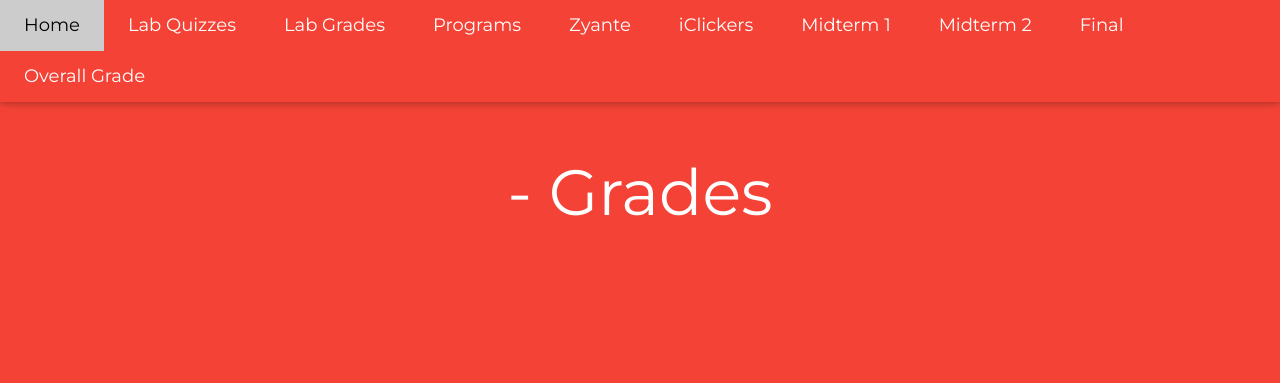
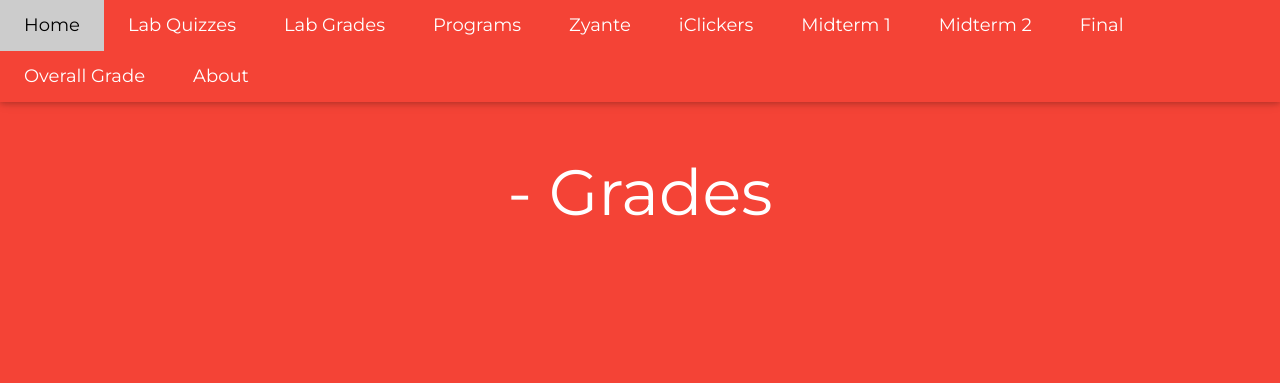
Before and after one commit to dhyanpatel/UIC-Grade-Portal, a Flask app: template templates/profile.html in a window 1280 px wide. Shown: the top 383 px of the page. Run offline with Flask 2, Linux system fonts and the light colour scheme; the template is opened without the code that fills it, so the values that code supplies are empty; parts of the project's set-up code (start-up, migrations or seed data) failed here and were passed over.

Commit message:
maintainence

```diff
--- a/templates/profile.html
+++ b/templates/profile.html
@@ -58,6 +58,7 @@
     <a href="#midterm2" class="w3-bar-item w3-button w3-hide-small w3-padding-large w3-hover-white">Midterm 2</a>
     <a href="#final" class="w3-bar-item w3-button w3-hide-small w3-padding-large w3-hover-white">Final</a>
     <a href="#overallGrade" class="w3-bar-item w3-button w3-hide-small w3-padding-large w3-hover-white">Overall Grade</a>
+    <a href="#about" class="w3-bar-item w3-button w3-hide-small w3-padding-large w3-hover-white">About</a>
   </div>
 
   <!-- Navbar on small screens -->
@@ -72,6 +73,7 @@
     <a href="#midterm2" class="w3-bar-item w3-button w3-padding-large">Midterm 2</a>
     <a href="#final" class="w3-bar-item w3-button w3-padding-large">Final</a>
     <a href="#overallGrade" class="w3-bar-item w3-button w3-padding-large">Overall Grade</a>
+    <a href="#about" class="w3-bar-item w3-button w3-padding-large">About</a>
   </div>
 </div>
 
@@ -212,7 +214,7 @@
 </div>
 
 <!-- Footer -->
-<footer class="w3-container w3-padding-64 w3-center w3-opacity">
+<footer class="w3-container w3-padding-64 w3-center w3-opacity" id="about">
   <div class="w3-xlarge w3-padding-32">
     <h1>Created By</h1>
     <p class="for-font-size"><a href="https://www.linkedin.com/in/dhyan-patel/"><span class="fa fa-linkedin-square" style="font-size:48px;color:#007BB6"></span></a>Dhyan Patel</p>
```
